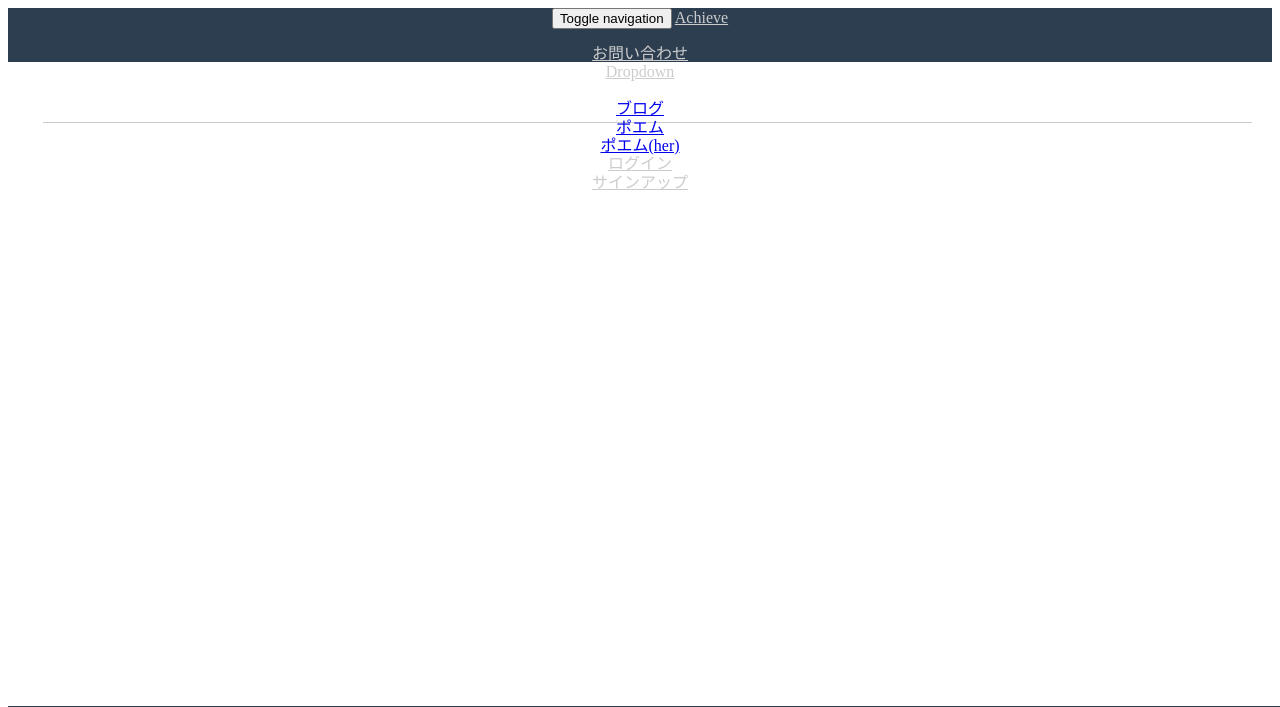
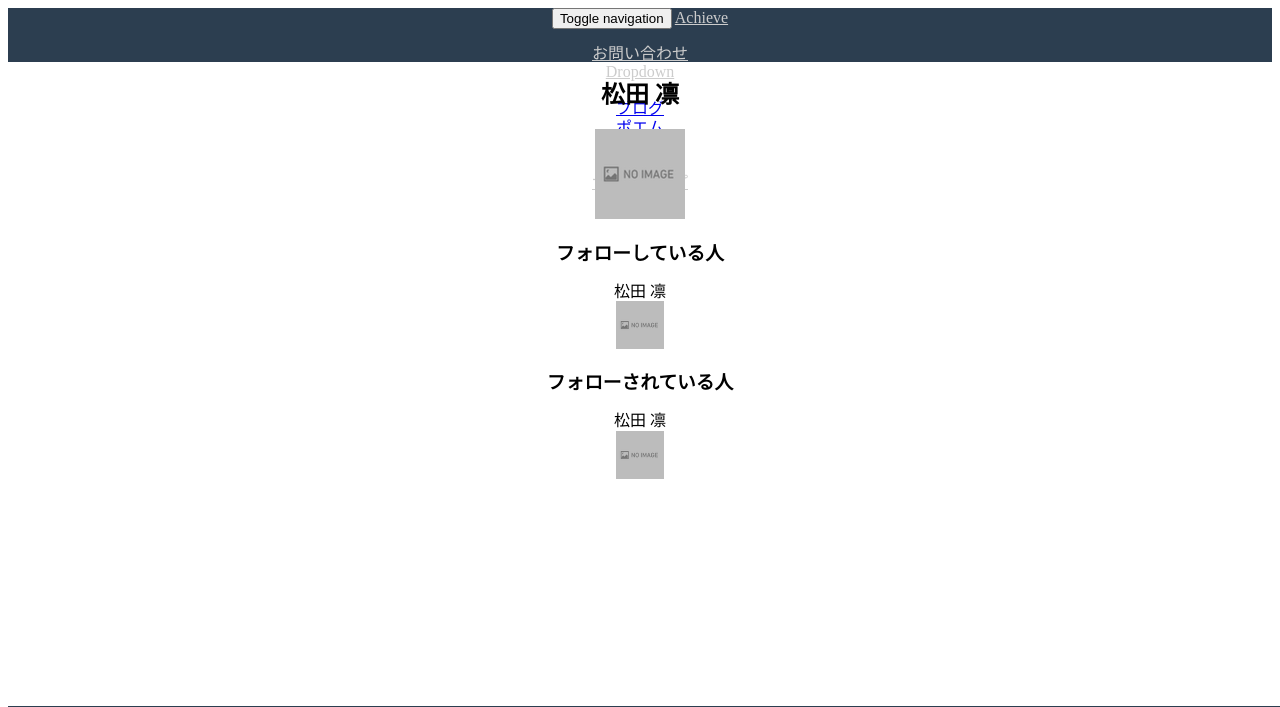
Before and after one commit to Wataru-Inoue/achieve, a Rails app: page /users/1 in a window 1280 px wide. Shown: the top 707 px of the page. Run offline with Rails 7, Linux system fonts and the light colour scheme; tables that the repository leaves empty hold one stand-in row (values such as "Sample post"); style sheets or scripts are compiled from the project's sources; parts of the project's set-up code (start-up, migrations or seed data) failed here and were passed over; some libraries are stand-ins or nearby versions.

Commit message:
DIVE16 user/shw

```diff
--- a/app/assets/stylesheets/users.scss
+++ b/app/assets/stylesheets/users.scss
@@ -1,3 +1,8 @@
 // Place all the styles related to the users controller here.
 // They will automatically be included in application.css.
 // You can use Sass (SCSS) here: http://sass-lang.com/
+
+#image img{
+  width: 48px;
+  height: 48px;
+}
--- a/app/controllers/users_controller.rb
+++ b/app/controllers/users_controller.rb
@@ -2,4 +2,14 @@
   def index
     @users = User.all
   end
+  def show
+    @user = User.find(params[:id])
+    @followed = @user.followed_users
+    @followers = @user.followers
+  end
+
+  private
+  def blogs_params
+    params.require(:user).permit(:id,:name,:profile_img)
+  end
 end
--- /dev/null
+++ b/app/views/users/_partial.html.erb
@@ -0,0 +1,6 @@
+<div>
+  <%= f.name %>
+  <div id="image">
+    <%= profile_img(f) %>
+  </div>
+</div>
--- a/app/views/users/show.html.erb
+++ b/app/views/users/show.html.erb
@@ -1,10 +1,16 @@
 <div class="container">
-  <div class="wrapper col-md-8 col-md-offset-2 col-sm-10">
-    <div class="row">
-      <div class="col-md-3 col-sm-4">
-      </div>
-      <div class="col-md-5 col-sm-6">
-      </div>
+  <div class="row">
+    <div class="col-md-6 col-md-offset-3">
+      <h2><%= @user.name%></h2>
+      <%= profile_img(@user) %>
+       <h3>フォローしている人</h3>
+       <% @followed.each do |f| %>
+        <%= render 'partial', f: f %>
+       <% end %>
+       <h3>フォローされている人</h3>
+       <% @followers.each do |f| %>
+        <%= render  partial: 'partial', locals: {f: f} %>
+       <% end %>
     </div>
   </div>
 </div>
--- a/config/routes.rb
+++ b/config/routes.rb
@@ -1,6 +1,4 @@
 Rails.application.routes.draw do
-
-  resources :users, only: [:index, :show]
 
   resources :relationships, only: [:create, :destroy]
 
@@ -34,6 +32,8 @@
   resources :poems, only: [:index, :show]
 
   resources :poemhers, only: [:index, :show]
+
+  resources :users, only: [:index, :show]
 
   # The priority is based upon order of creation: first created -> highest priority.
   # See how all your routes lay out with "rake routes".
```
Also changed, not shown: app/views/users/index.html.erb (+9 -2 lines).
